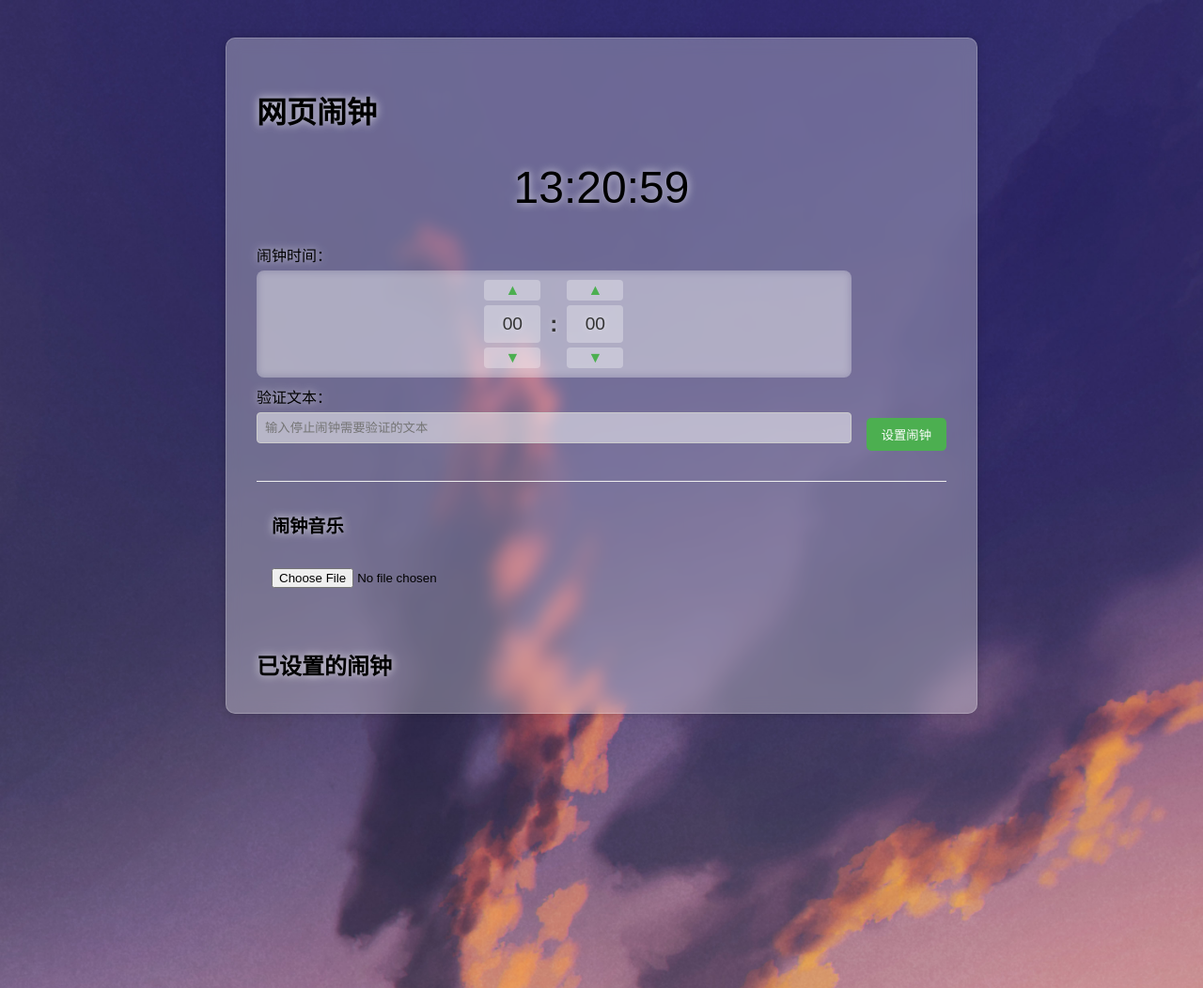
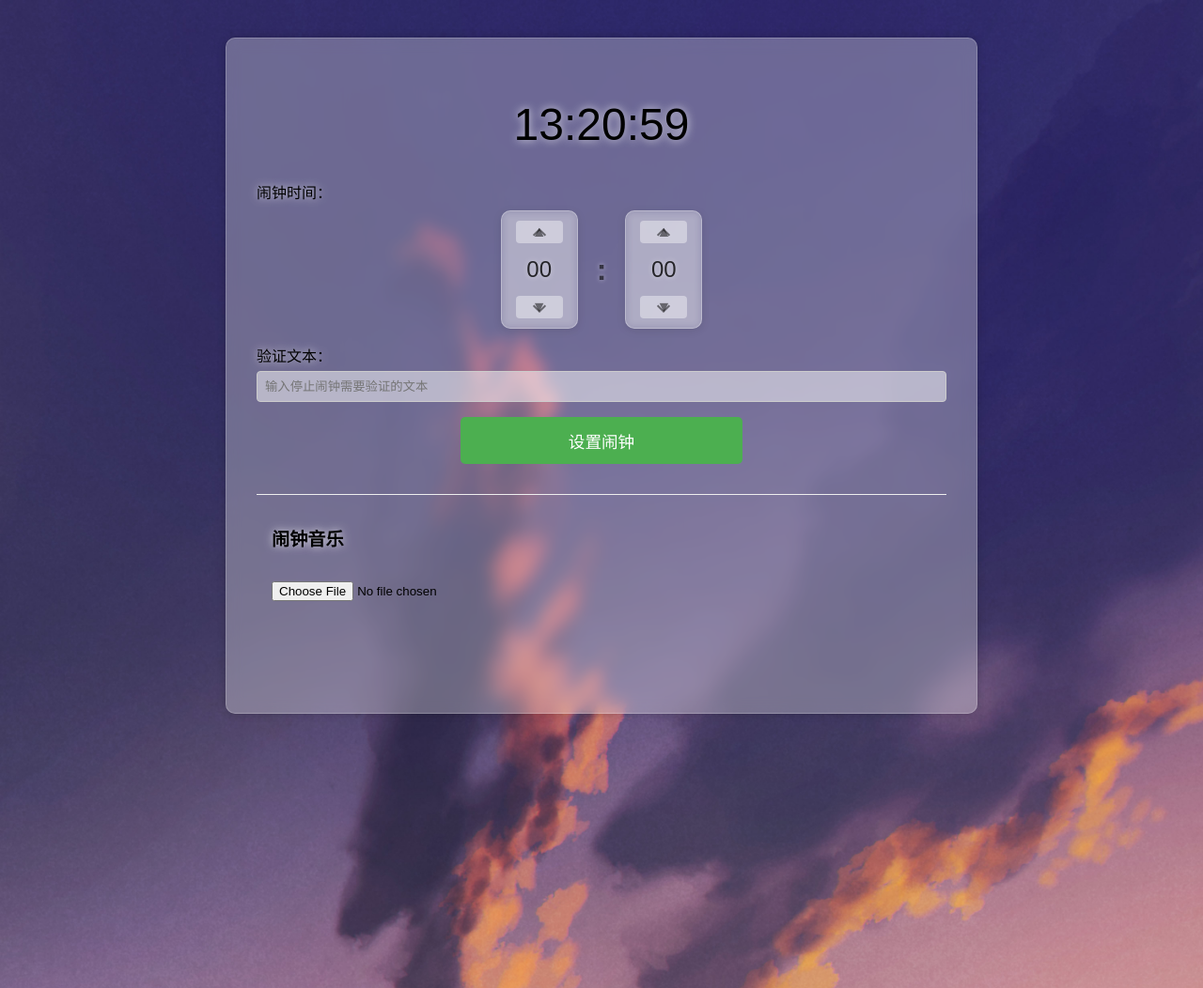
Before and after one commit to jsntyyh/ALARM-WAKEUP, a plain HTML site: page index.html in a window 1280 px wide. Shown: the top 1052 px of the page at 94% size. Drawn offline with Linux system fonts and the light colour scheme.

Commit message:
modifying bg

```diff
--- a/index.html
+++ b/index.html
@@ -3,13 +3,12 @@
 <head>
     <meta charset="UTF-8">
     <meta name="viewport" content="width=device-width, initial-scale=1.0">
-    <title>网页闹钟</title>
+    <title>唤醒自己的闹钟</title>
     <link rel="stylesheet" href="style.css">
 </head>
 <body>
     <div class="background-container"></div>
     <div class="container">
-        <h1>网页闹钟</h1>
         <div class="clock">
             <div id="current-time">00:00:00</div>
         </div>
@@ -56,7 +55,7 @@
         <div id="stopAlarmModal" class="modal" style="display: none;">
             <div class="modal-content">
                 <h2>停止闹钟</h2>
-                <p>请输入以下验证文本来停止闹钟：</p>
+                <p>请输入下验证文本来停止闹钟：</p>
                 <p id="required-text" class="verification-hint"></p>
                 <input type="text" id="verificationInput" placeholder="输入验证文本">
                 <div class="modal-buttons">
--- a/script.js
+++ b/script.js
@@ -133,17 +133,26 @@ function setAlarm() {
     });
 
     updateAlarmList();
-    // 只清空验��文本输入框
+    // 只清空验证文本输入框
     document.getElementById('verification-text').value = '';
 }
 
 // 更新闹钟列表
 function updateAlarmList() {
     const alarmsList = document.getElementById('alarms');
+    const alarmListContainer = document.getElementById('alarm-list');
+
+    // 清空现有列表
     alarmsList.innerHTML = '';
 
+    // 根据是否有闹钟来显示或隐藏列表
+    if (alarms.length > 0) {
+        alarmListContainer.classList.add('show');
+
+        // 添加闹钟项，并设置延迟动画
         alarms.forEach((alarm, index) => {
             const li = document.createElement('li');
+            li.style.animationDelay = `${index * 0.1}s`; // 每个项目依次延迟出现
             li.innerHTML = `
                 <div class="alarm-info">
                     <span>时间：${alarm.time}</span>
@@ -153,6 +162,9 @@ function updateAlarmList() {
             `;
             alarmsList.appendChild(li);
         });
+    } else {
+        alarmListContainer.classList.remove('show');
+    }
 }
 
 // 删除闹钟
@@ -257,6 +269,7 @@ function setRandomBackground() {
         bgContainer.style.height = (window.innerWidth * (this.height / this.width)) + 'px';
         bgContainer.style.backgroundImage = `url('${randomBg}')`;
         bgContainer.style.backgroundSize = '100% auto';
+        bgContainer.style.backgroundPosition = 'center bottom';
     }
     img.src = randomBg;
 }
--- a/style.css
+++ b/style.css
@@ -15,20 +15,10 @@ body {
     width: 100vw;
     height: auto;
     z-index: -1;
-}
-
-.background-container::before {
-    content: '';
-    position: fixed;
-    top: 0;
-    left: 0;
-    width: 100%;
-    height: 100%;
-    background-size: contain;
-    background-position: center top;
+    background-size: 100% auto;
+    background-position: center bottom;
     background-repeat: no-repeat;
     transition: background-image 0.5s ease-in-out;
-    z-index: -1;
 }
 
 .container {
@@ -131,24 +121,26 @@ body {
 }
 
 .clock {
+    width: 100%;
     font-size: 3rem;
     text-align: center;
-    margin: 2rem 0;
+    margin: 1rem 0;
+    padding: 1rem 0;
 }
 
 .alarm-section {
-    display: flex;
-    gap: 1rem;
-    margin-bottom: 2rem;
-    align-items: flex-end;
+    display: block;
+    width: 100%;
+    margin-bottom: 1.5rem;
 }
 
 .alarm-inputs {
-    flex: 1;
+    width: 100%;
 }
 
 .input-group {
-    margin-bottom: 0.5rem;
+    width: 100%;
+    margin-bottom: 1rem;
 }
 
 .input-group label {
@@ -178,6 +170,16 @@ button:hover {
 
 #alarm-list {
     margin-top: 2rem;
+    opacity: 0;
+    visibility: hidden;
+    transform: translateY(20px);
+    transition: all 0.5s ease-in-out;
+}
+
+#alarm-list.show {
+    opacity: 1;
+    visibility: visible;
+    transform: translateY(0);
 }
 
 #alarms {
@@ -189,11 +191,20 @@ button:hover {
     display: flex;
     justify-content: space-between;
     padding: 0.5rem;
-    border-bottom: 1px solid #eee;
     background-color: rgba(255, 255, 255, 0.3);
     margin-bottom: 0.5rem;
     border-radius: 4px;
     border: none;
+    opacity: 0;
+    transform: translateX(-20px);
+    animation: slideIn 0.3s ease-out forwards;
+}
+
+@keyframes slideIn {
+    to {
+        opacity: 1;
+        transform: translateX(0);
+    }
 }
 
 .music-section {
@@ -271,97 +282,188 @@ input[type="file"] {
     margin: 1rem 0;
 }
 
+/* 时间选择器容器样式 */
 .time-picker {
     display: flex;
     align-items: center;
     justify-content: center;
-    gap: 10px;
-    background: rgba(255, 255, 255, 0.2);
-    padding: 10px;
-    border-radius: 8px;
-    backdrop-filter: blur(5px);
-    touch-action: none;  /* 禁止默认触摸行为 */
+    gap: 15px;
+    width: 100%;
+    max-width: 300px;
+    margin: 0.5rem auto;
 }
 
-.time-picker-column {
-    display: flex;
-    flex-direction: column;
-    align-items: center;
-    gap: 5px;
-}
-
-.time-picker-viewport {
-    height: 40px;
-    width: 60px;
-    overflow: hidden;
-    position: relative;
-    border-radius: 4px;
-    background: rgba(255, 255, 255, 0.3);
-    -webkit-overflow-scrolling: touch;  /* 优化移动端滚动 */
-    touch-action: none;  /* 禁止默认触摸行为 */
-}
-
-.time-picker-wheel {
-    position: absolute;
-    width: 100%;
-    transition: transform 0.3s ease;
-    text-align: center;
-    user-select: none;  /* 防止文本被选中 */
-    -webkit-user-select: none;
-}
-
-.time-picker-wheel div {
-    height: 40px;
-    line-height: 40px;
-    font-size: 1.2em;
-    color: #333;
-    text-shadow: 0 0 5px rgba(255, 255, 255, 0.5);
-}
-
+/* 上下箭头按钮基础样式 */
 .time-picker-up,
 .time-picker-down {
     cursor: pointer;
     user-select: none;
     width: 100%;
     text-align: center;
-    color: #4CAF50;
-    background: rgba(255, 255, 255, 0.3);
+    color: rgba(0, 0, 0, 0.5);
+    background: rgba(255, 255, 255, 0.4);
     border-radius: 4px;
-    padding: 2px 0;
-    transition: background-color 0.2s;
+    padding: 4px 0;
+    transition: all 0.2s ease;
+    position: relative;
+    height: 24px;
+    display: flex;  /* 默认显示箭头 */
+    align-items: center;
+    justify-content: center;
+}
+
+/* 自定义箭头样��� */
+.time-picker-up::after,
+.time-picker-down::after {
+    content: '';
+    display: block;
+    width: 8px;
+    height: 8px;
+    border-left: 2px solid rgba(0, 0, 0, 0.5);
+    border-top: 2px solid rgba(0, 0, 0, 0.5);
+    position: absolute;
+}
+
+.time-picker-up::after {
+    transform: rotate(45deg);
+    top: 10px;
+}
+
+.time-picker-down::after {
+    transform: rotate(-135deg);
+    top: 6px;
 }
 
 .time-picker-up:hover,
 .time-picker-down:hover {
-    background: rgba(255, 255, 255, 0.5);
+    background: rgba(255, 255, 255, 0.6);
+    transform: scale(1.05);
 }
 
-.time-picker-separator {
-    font-size: 1.5em;
-    font-weight: bold;
-    color: #333;
-    text-shadow: 0 0 5px rgba(255, 255, 255, 0.5);
+.time-picker-up:hover::after,
+.time-picker-down:hover::after {
+    border-color: rgba(0, 0, 0, 0.7);
 }
 
-/* 添加活跃状态样式 */
-.time-picker-wheel div.active {
-    background: rgba(255, 255, 255, 0.3);
-    font-weight: bold;
+/* 时间选择器列样式 */
+.time-picker-column {
+    display: flex;
+    flex-direction: column;
+    gap: 8px;
+    background: rgba(255, 255, 255, 0.2);
+    backdrop-filter: blur(5px);
+    border-radius: 10px;
+    padding: 10px 15px;
+    box-shadow: 0 2px 10px rgba(0, 0, 0, 0.1);
+    border: 1px solid rgba(255, 255, 255, 0.3);
 }
 
-/* 优化移动端按钮大小 */
-@media screen and (max-width: 768px) {
+/* 移动端适配 - 隐藏箭头 */
+@media screen and (max-width: 1023px) {
     .time-picker-up,
     .time-picker-down {
-        padding: 8px 0;  /* 增加按钮高度便于点击 */
+        display: none !important;  /* 只在移动端强制隐藏 */
+    }
+
+    .time-picker-column {
+        gap: 0;
+    }
+}
+
+/* 时间选择器视窗样式 */
+.time-picker-viewport {
+    height: 40px;
+    width: 50px;
+    overflow: hidden;
+    position: relative;
+    -webkit-overflow-scrolling: touch;
+    touch-action: none;
+}
+
+/* 分隔符样式 */
+.time-picker-separator {
+    font-size: 2em;
+    font-weight: bold;
+    color: rgba(0, 0, 0, 0.6);
+    text-shadow: 0 0 5px rgba(255, 255, 255, 0.5);
+    padding: 0 5px;
+}
+
+/* 时间轮样式 */
+.time-picker-wheel {
+    position: absolute;
+    width: 100%;
+    left: 0;
+    top: 0;
+    transition: transform 0.3s cubic-bezier(0.4, 0, 0.2, 1);
+    text-align: center;
+    user-select: none;
+    -webkit-user-select: none;
+}
+
+/* 时间数字样式 */
+.time-picker-wheel div {
+    height: 40px;
+    line-height: 40px;
+    font-size: 1.5em;
+    color: rgba(0, 0, 0, 0.8);
+    text-shadow: 0 0 5px rgba(255, 255, 255, 0.5);
+    font-weight: 500;
+    min-height: 40px;
+    min-width: 100%;
+}
+
+/* 当前选中的时间样式 */
+.time-picker-wheel div.active {
+    font-weight: bold;
+    color: #000;
+}
+
+/* 移动端适配 */
+@media screen and (max-width: 768px) {
+    .time-picker-column {
+        padding: 8px 12px;
     }
 
     .time-picker-viewport {
-        height: 45px;  /* 稍微增加可视区域高度 */
+        height: 35px;
+        width: 45px;
     }
 
     .time-picker-wheel div {
-        height: 45px;
-        line-height: 45px;
+        height: 35px;
+        line-height: 35px;
+        font-size: 1.3em;
+    }
+
+    .time-picker-separator {
+        font-size: 1.8em;
     }
 }
+
+/* 设置按钮样��整 */
+.alarm-section > button {
+    display: block;
+    width: 100%;
+    max-width: 300px;
+    margin: 1rem auto 0;
+    padding: 0.8rem;
+    font-size: 1.1em;
+}
+
+/* 移动端适配 */
+@media screen and (max-width: 768px) {
+    .clock {
+        font-size: 2.5rem;
+        margin: 0.5rem 0;
+        padding: 0.5rem 0;
+    }
+
+    .input-group {
+        margin-bottom: 0.8rem;
+    }
+
+    .alarm-section > button {
+        padding: 0.6rem;
+    }
+}
```
Lines whose indentation alone changed are shown as unchanged.
